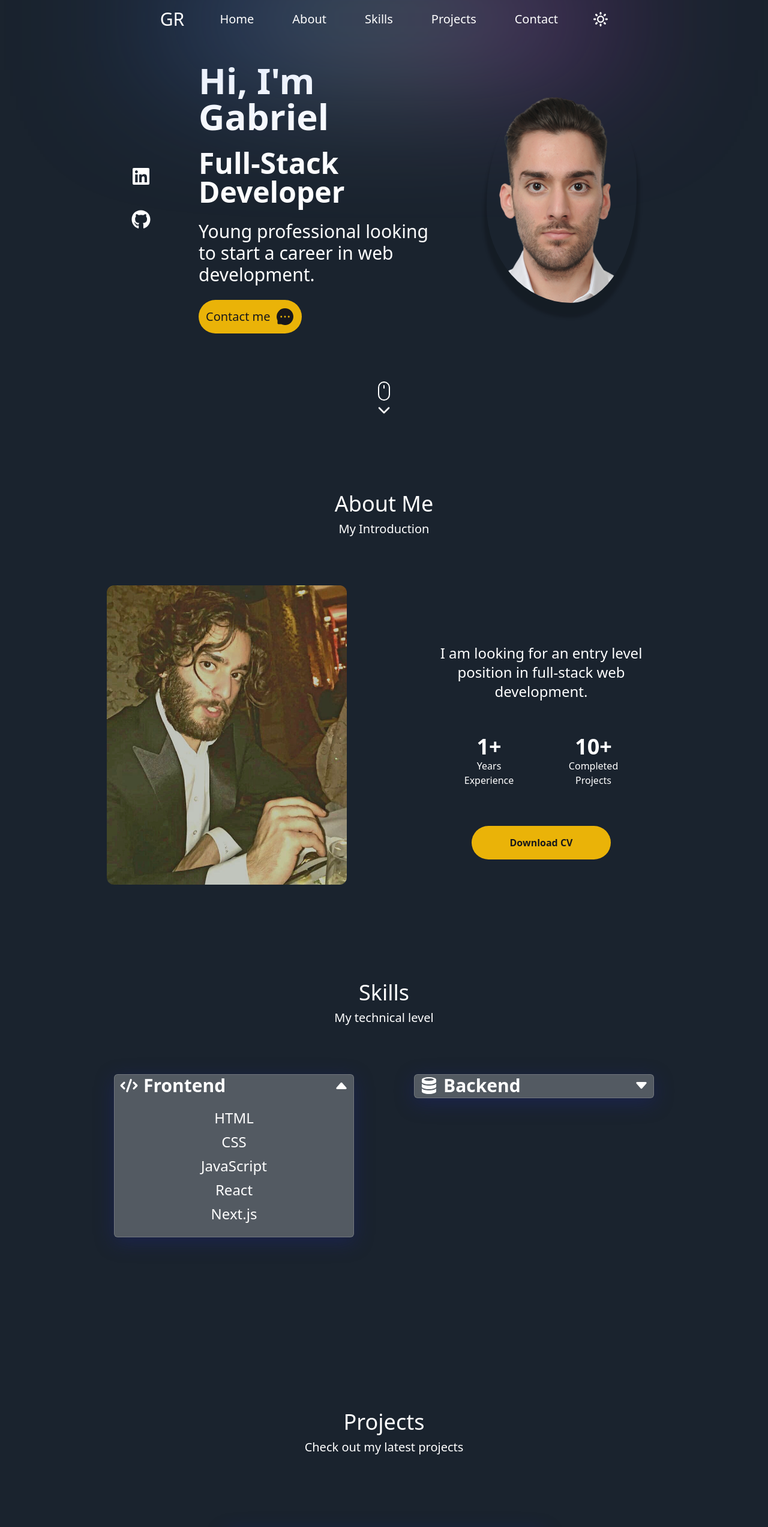
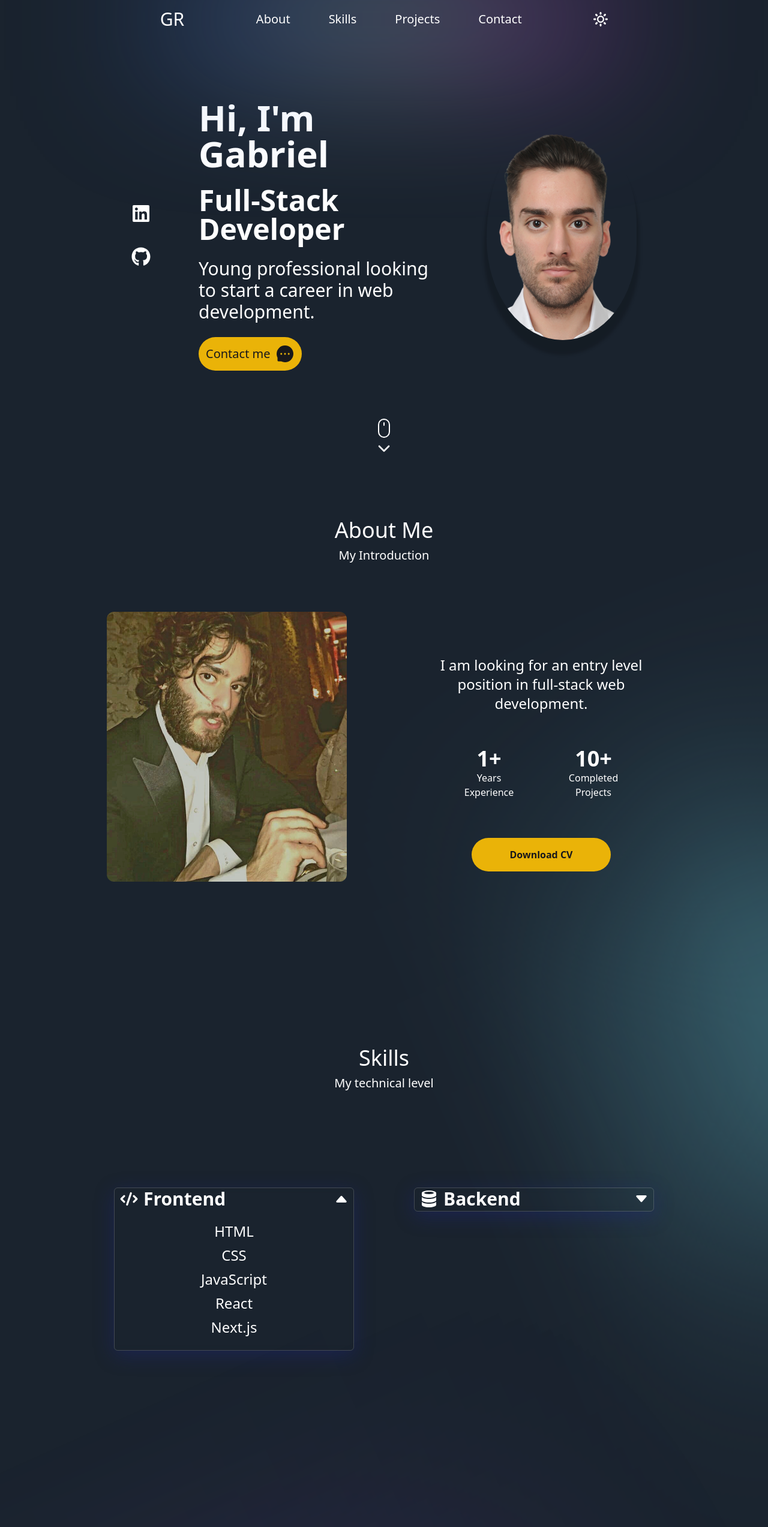
Before and after one commit to GabrielRenard/portfolio, a Next.js app: page / in a window 1280 px wide. Shown: the top 2546 px of the page at 60% size. Built offline with nearby package versions, Linux system fonts and the light colour scheme.

Commit message:
create projects and contact sections and add styling and animations

```diff
--- a/components/Card.jsx
+++ b/components/Card.jsx
@@ -8,7 +8,7 @@ const Card = ({ title, id, index, active, handleHover, text }) => {
   return (
     <motion.div
       id={id}
-      className={`glassmorphism rounded-md ${
+      className={`glassmorphism relative rounded-md ${
         active === id ? " h-[15rem] md:h-[16rem] lg:h-[17rem]" : " h-[2.5rem]"
       } flex items-center justify-center min-w-[200px] sm:w-[250px] md:w-[300px] lg:w-[400px] transition-[height] duration-[0.7s] ease-in-out cursor-pointer`}
       onHoverStart={() => handleHover(id)}
@@ -36,7 +36,7 @@ const Card = ({ title, id, index, active, handleHover, text }) => {
       {active === id && (
         <div className="absolute text-center top-0 w-full">
           <div className="flex items-center justify-between px-2">
-            <div className="flex items-center gap-2">
+            <div className="flex items-center gap-2 ">
               <span>
                 {id === "frontend" ? (
                   <HiCode size="2rem" />
--- a/components/Navbar.jsx
+++ b/components/Navbar.jsx
@@ -8,17 +8,16 @@ const Navbar = () => {
       variants={navVariants}
       initial="hidden"
       whileInView="show"
-      className="hidden md:flex relative py-8 w-11/12 md:w-9/12 lg:w-7/12 mx-auto justify-between"
+      className="md:flex relative py-8 w-11/12 md:w-9/12 lg:w-7/12 mx-auto justify-between"
     >
       <div className="absolute w-full inset-0 gradient-01" />
-      <div className="absolute  inset-0 flex justify-between mx-auto items-center ">
+      <div className="absolute inset-0 flex justify-between mx-auto items-center">
         <div>
           <a href="#home" className="text-3xl">
             GR
           </a>
         </div>
-        <ul className="flex sm:space-x-[3rem] md:space-x-[3rem] lg:space-x-[4rem] lg:text-xl">
-          <a href="#home">Home</a>
+        <ul className="flex space-x-4 sm:space-x-[3rem] md:space-x-[3rem] lg:space-x-[4rem] lg:text-xl">
           <a href="#about">About</a>
           <a href="#skills">Skills</a>
           <a href="#projects">Projects</a>
--- /dev/null
+++ b/components/TextAnimation.jsx
@@ -0,0 +1,26 @@
+import { motion } from "framer-motion";
+import { textContainer, textVariant2 } from "../utils/motion";
+
+export const TypingAnimation = ({ title, textStyles }) => {
+  return (
+    <motion.p
+      variants={textContainer}
+      className={`font-normal text-4xl ${textStyles}`}
+    >
+      {Array.from(title).map((letter, index) => (
+        <motion.span variants={textVariant2} key={index}>
+          {letter === " " ? "\u00A0" : letter}
+        </motion.span>
+      ))}
+    </motion.p>
+  );
+};
+
+export const TitleText = ({ title }) => (
+  <motion.h2
+    variants={textVariant2}
+    initial="hidden"
+    whileInView="show"
+    className="font-bold font-2xl"
+  ></motion.h2>
+);
--- a/package.json
+++ b/package.json
@@ -9,6 +9,7 @@
     "lint": "next lint"
   },
   "dependencies": {
+    "@formspree/react": "^2.4.1",
     "eslint": "8.29.0",
     "eslint-config-next": "13.0.6",
     "framer-motion": "^7.7.2",
--- a/pages/index.js
+++ b/pages/index.js
@@ -7,10 +7,16 @@ export default function Home() {
   return (
     <div className="overflow-hidden ">
       <Hero />
-      <About />
-      <Skills />
-      <Projects />
-      <Contact />
+      <div className="relative">
+        <About />
+        <Skills />
+        <div className="gradient-02 z-0" />
+      </div>
+      <div className="relative">
+        <div className="gradient-03 z-0" />
+        <Projects />
+        <Contact />
+      </div>
     </div>
   );
 }
--- a/sections/About.jsx
+++ b/sections/About.jsx
@@ -1,49 +1,86 @@
 import Image from "next/image";
+import { motion } from "framer-motion";
+import { TypingAnimation } from "../components/TextAnimation";
+import {
+  staggerContainer,
+  fadeIn,
+  slideIn,
+  textVariant,
+  opacityVariant,
+} from "../utils/motion";
 
 const About = () => {
   return (
-    <section id="about" className="mb-[10rem]">
-      <h1 className="text-4xl text-center mt-[5rem]">About Me</h1>
-      <h2 className="text-xl text-center mt-2 mb-[5rem]">My Introduction</h2>
-      <div className="grid md:grid-cols-2 lg:max-w-[1000px] mx-auto items-center place-items-center gap-[3rem]">
-        <Image
+    <section id="about" className="h-screen flex flex-col">
+      <motion.div
+        variants={staggerContainer}
+        initial="hidden"
+        whileInView="show"
+        viewport={{ once: false, amount: 0.25 }}
+      >
+        <TypingAnimation title="About Me" textStyles="text-center" />
+        <motion.h2
+          variants={fadeIn("up", "tween", 0.2, 1)}
+          className="text-xl text-center mt-2 mb-[2rem] lg:mb-[5rem]"
+        >
+          My Introduction
+        </motion.h2>
+        <div className="grid md:grid-cols-2 lg:max-w-[1000px] mx-auto items-center place-items-center gap-[2rem] md:gap-[3rem]">
+          <motion.div variants={slideIn("left", "tween", 0.2, 1)}>
+            <img
               src={"/Images/profile2.jpg"}
-          width={400}
-          height={400}
               alt="profile image"
-          className="rounded-xl"
+              className="w-[250px] h-[300px] md:w-[300px] md:h-[350px] lg:w-[400px] lg:h-[450px] rounded-xl object-cover"
             />
+          </motion.div>
 
           <div className="grid md:grid-rows-2 px-[4rem]">
-          <p className="text-center text-2xl self-center">
+            <motion.p
+              variants={textVariant(1.1)}
+              className="text-center text-2xl self-center"
+            >
               I am looking for an entry level position in full-stack web
               development.
-          </p>
-          <div className="flex flex-col my-[4rem] md:my-0">
+            </motion.p>
+            <div className="flex flex-col my-[2rem] md:my-0">
               <div className="flex justify-around text-center">
                 <div className="flex flex-col">
-                <span className="text-4xl font-extrabold">1+</span>
-                <span>
+                  <motion.span
+                    variants={textVariant(1.2)}
+                    className="text-4xl font-extrabold"
+                  >
+                    1+
+                  </motion.span>
+                  <motion.span variants={opacityVariant(1.5, 2)}>
                     Years
                     <br />
                     Experience
-                </span>
+                  </motion.span>
                 </div>
                 <div className="flex flex-col">
-                <span className="text-4xl font-extrabold">10+</span>
-                <span>
+                  <motion.span
+                    variants={textVariant(1.2)}
+                    className="text-4xl font-extrabold"
+                  >
+                    10+
+                  </motion.span>
+                  <motion.span variants={opacityVariant(1.5, 2)}>
                     Completed
                     <br />
                     Projects
-                </span>
+                  </motion.span>
                 </div>
               </div>
-            <button className="bg-yellow-500 text-zinc-900 w-full sm:w-1/3 md:w-8/12 self-center p-4 rounded-full mt-[4rem] font-bold">
+              <motion.button
+                variants={textVariant(1.3)}
+                className="bg-yellow-500 text-zinc-900 w-1/2 rounded-full sm:w-1/3 md:w-8/12 self-center p-4 mt-[2rem] md:mt-[4rem] font-bold"
+              >
                 Download CV
-            </button>
+              </motion.button>
             </div>
           </div>
         </div>
+      </motion.div>
     </section>
   );
 };
--- a/sections/Hero.jsx
+++ b/sections/Hero.jsx
@@ -13,7 +13,10 @@ import { FiChevronDown } from "react-icons/fi";
 
 const Hero = () => {
   return (
-    <section id="home" className="p-5 lg:p-10">
+    <section
+      id="home"
+      className="px-5 lg:p-10 h-screen flex flex-col justify-center"
+    >
       <motion.div
         variants={staggerContainer}
         initial="hidden"
@@ -75,7 +78,7 @@ const Hero = () => {
         <motion.a
           variants={opacityVariant(2.5, 2)}
           whileHover={{ scale: 1.1 }}
-          className="md:mt-[5rem] mt-[1rem] self-center cursor-pointer flex flex-col items-center"
+          className="md:mt-[5rem] mt-0 self-center cursor-pointer flex flex-col items-center"
           href="#about"
         >
           <BsMouse size="2rem" />
--- a/sections/Projects.jsx
+++ b/sections/Projects.jsx
@@ -1,5 +1,8 @@
 import ProjectCard from "../components/ProjectCard";
 import { projects } from "../constants";
+import { motion } from "framer-motion";
+import { TypingAnimation } from "../components/TextAnimation";
+import { staggerContainer, fadeIn } from "../utils/motion";
 
 import { Swiper, SwiperSlide } from "swiper/react";
 
@@ -12,11 +15,22 @@ import { Pagination, Navigation, Autoplay, Mousewheel } from "swiper";
 
 const Projects = () => {
   return (
-    <section className="h-[500px] w-11/12 sm:w-10/12 md:w-8/12 lg:w-6/12 mx-auto mb-[20rem]">
-      <h1 className="text-4xl text-center mt-[5rem]">Projects</h1>
-      <h2 className="text-xl text-center mt-2 mb-[5rem]">
+    <motion.section
+      variants={staggerContainer}
+      initial="hidden"
+      whileInView="show"
+      viewport={{ once: false, amount: 0.25 }}
+      className="h-screen w-11/12 sm:w-10/12 md:w-8/12 lg:w-6/12 mx-auto"
+      id="projects"
+    >
+      <div className="h-[500px]">
+        <TypingAnimation title="Projects" textStyles="text-center" />
+        <motion.h2
+          variants={fadeIn("up", "tween", 0.2, 1)}
+          className="text-xl text-center mt-2 mb-[2rem] lg:mb-[5rem]"
+        >
           Check out my latest projects
-      </h2>
+        </motion.h2>
         <Swiper
           navigation={true}
           autoplay={{
@@ -43,7 +57,8 @@ const Projects = () => {
             </SwiperSlide>
           ))}
         </Swiper>
-    </section>
+      </div>
+    </motion.section>
   );
 };
 
--- a/sections/Skills.jsx
+++ b/sections/Skills.jsx
@@ -1,17 +1,38 @@
 import { skills } from "../constants/index";
 import Card from "../components/Card";
 import { useState } from "react";
-import { HiCode } from "react-icons/hi";
+import { motion } from "framer-motion";
+import { TypingAnimation } from "../components/TextAnimation";
+import { staggerContainer, fadeIn } from "../utils/motion";
 
 const Skills = () => {
   const [active, setActive] = useState("frontend");
 
   return (
-    <section id="skills" className="mb-[5rem]">
-      <h1 className="text-4xl text-center mt-[5rem]">Skills</h1>
-      <p className="text-xl text-center mt-2 mb-[5rem]">My technical level</p>
-      <div className="block">
-        <div className="flex justify-center gap-[25px] sm:gap-[50px] md:gap-[75px] lg:gap-[100px] h-[30rem]">
+    <>
+      <motion.div
+        className="h-screen"
+        variants={staggerContainer}
+        initial="hidden"
+        whileInView="show"
+        viewport={{ once: false, amount: 0.25 }}
+      >
+        <section
+          id="skills"
+          className="relative flex flex-col justify-center mt-[5rem]"
+        >
+          <TypingAnimation title="Skills" textStyles="text-center" />
+          <motion.p
+            variants={fadeIn("up", "tween", 0.25, 1)}
+            className="text-xl text-center mt-2 mb-[2rem] lg:mb-[5rem]"
+          >
+            My technical level
+          </motion.p>
+          <div className="mt-[5rem] flex justify-center">
+            <motion.div
+              variants={fadeIn("up", "tween", 1, 1)}
+              className="flex justify-center gap-[25px] sm:gap-[50px] md:gap-[75px] lg:gap-[100px]"
+            >
               {skills.map((skill, index) => (
                 <Card
                   title={skill.title}
@@ -22,9 +43,11 @@ const Skills = () => {
                   handleHover={setActive}
                 />
               ))}
-        </div>
+            </motion.div>
           </div>
         </section>
+      </motion.div>
+    </>
   );
 };
 
--- a/styles/globals.css
+++ b/styles/globals.css
@@ -42,12 +42,14 @@ body {
 .gradient-02 {
   position: absolute;
   width: 200px;
-  height: 438px;
-  top: 0px;
-  right: 0px;
+  height: 600px;
+  top: 550px;
+  right: -150px;
+  z-index: -1;
 
   background: #7aebfb;
   filter: blur(190px);
+  transform: rotate(-23.2deg);
 }
 
 .gradient-03 {
@@ -58,7 +60,7 @@ body {
   top: 5%;
 
   background: rgba(149, 66, 232, 0.35);
-  filter: blur(175px);
+  filter: blur(200px);
   transform: rotate(-114.2deg);
 }
 
@@ -66,8 +68,8 @@ body {
   position: absolute;
   width: 304px;
   height: 100vh;
-  left: 30%;
-  top: 10%;
+  left: 90%;
+  top: -20%;
 
   background: rgba(45, 72, 152, 0.75);
   filter: blur(200px);
@@ -96,7 +98,7 @@ body {
 /* Glassmorphism */
 
 .glassmorphism {
-  background: rgba(255, 255, 255, 0.25);
+  background-color: rgba(255, 255, 255, 0);
   box-shadow: 0 8px 32px 0 rgba(31, 38, 135, 0.37);
   backdrop-filter: blur(4px);
   -webkit-backdrop-filter: blur(4px);
@@ -154,7 +156,7 @@ body {
 .swiper-slide {
   text-align: center;
   font-size: 18px;
-  background: #1a232e;
+  background: transparent;
 
   /* Center slide text vertically */
   display: -webkit-box;
```
Also changed, not shown: components/ProjectCard.jsx (+19 -8 lines), sections/Contact.jsx (+114 -2 lines), 1 other file (tests, documents, lock files or other folders). Lines whose indentation alone changed are shown as unchanged.
